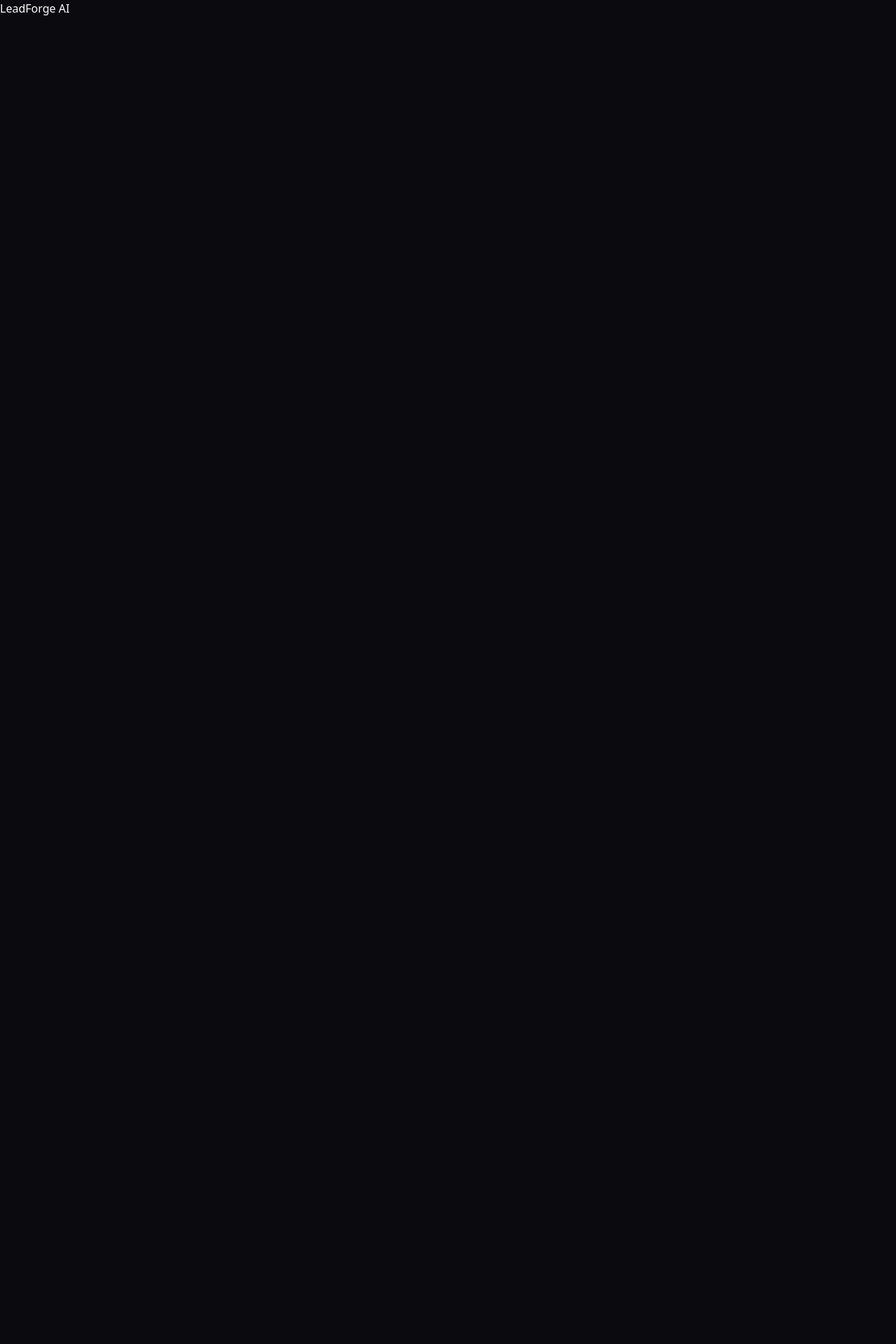
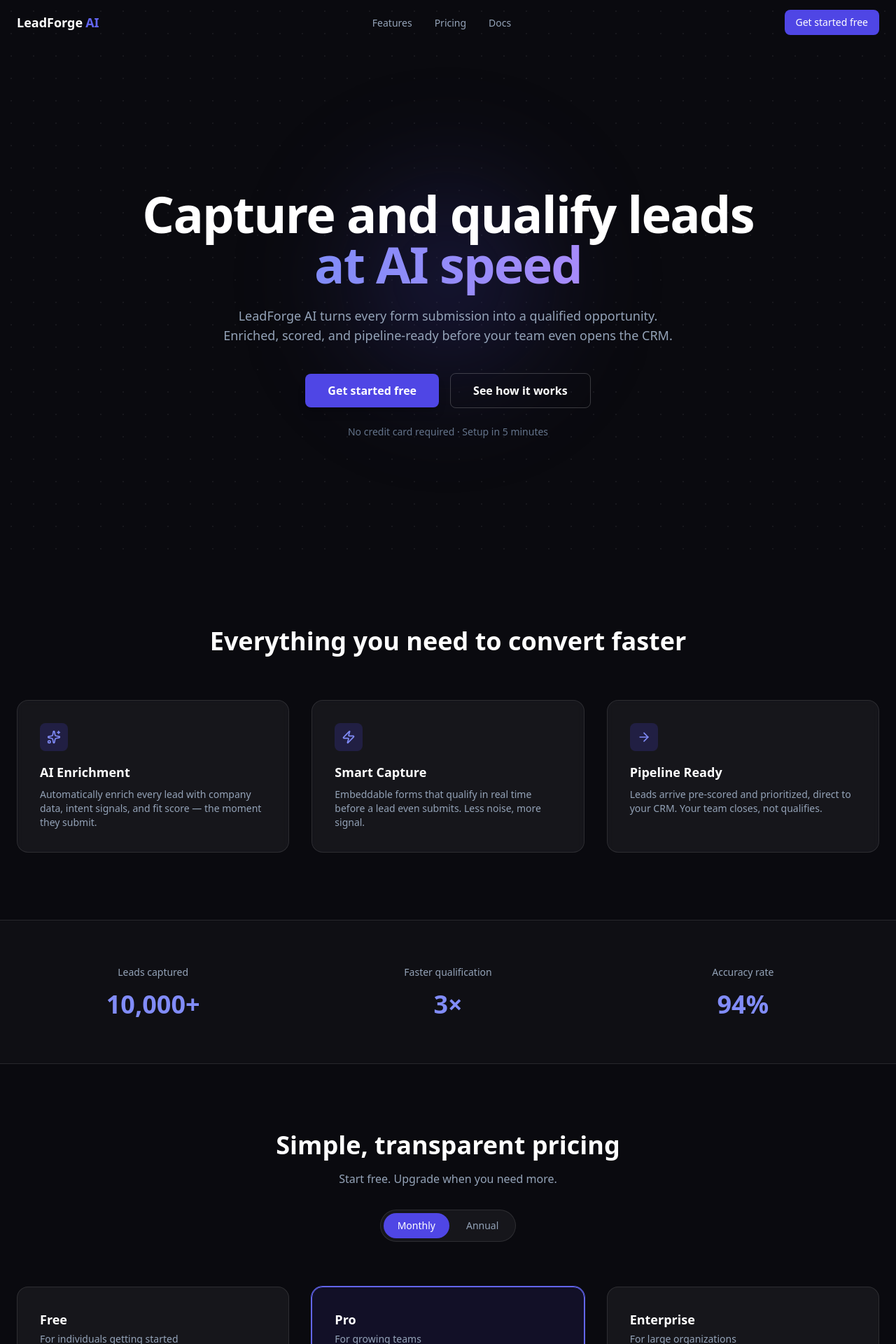
Before and after one commit to assadsharif/LeadForge-ai, a Next.js app in the folder frontend/: page / in a window 1280 px wide. Shown: the top 1920 px of the page at 70% size. Before the commit the page ends 800 px from the top, so only its background shows below. Built offline with nearby package versions, Linux system fonts and the light colour scheme.

Commit message:
feat(landing): assemble landing page from section components

```diff
--- a/frontend/src/app/page.tsx
+++ b/frontend/src/app/page.tsx
@@ -1,7 +1,23 @@
+import { Navbar } from "@/components/layout/Navbar";
+import { HeroSection } from "@/components/landing/HeroSection";
+import { FeaturesSection } from "@/components/landing/FeaturesSection";
+import { StatsSection } from "@/components/landing/StatsSection";
+import { PricingSection } from "@/components/landing/PricingSection";
+import { CtaBand } from "@/components/landing/CtaBand";
+import { Footer } from "@/components/layout/Footer";
+
 export default function HomePage() {
   return (
-    <main>
-      <h1>LeadForge AI</h1>
-    </main>
+    <>
+      <Navbar />
+      <main>
+        <HeroSection />
+        <FeaturesSection />
+        <StatsSection />
+        <PricingSection />
+        <CtaBand />
+      </main>
+      <Footer />
+    </>
   );
 }
```
